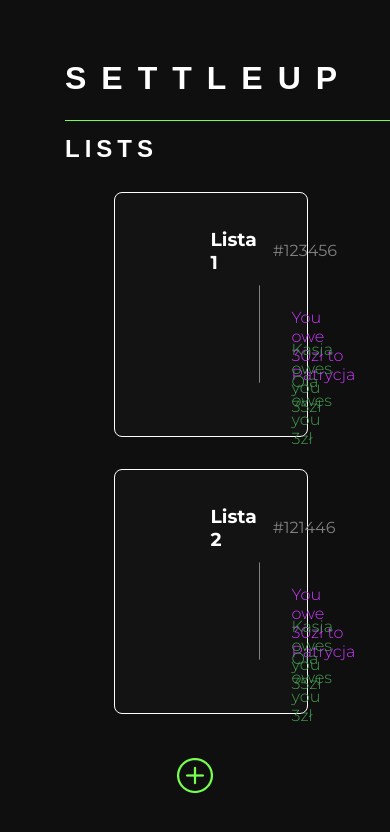
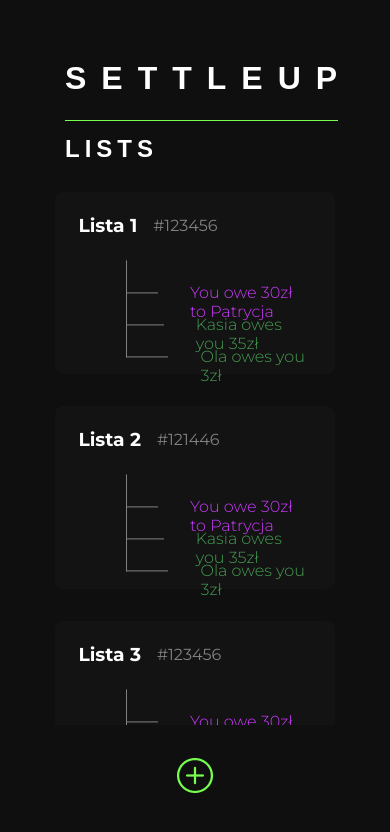
Before and after one commit to racxak/settle-up-app, a React (Create React App) app: page /lists in a window 390 px wide. Shown: the top 832 px of the page. Built offline with nearby package versions, Linux system fonts and the light colour scheme; a web font is replaced by a local one.

Commit message:
respo fix

```diff
--- a/src/App.css
+++ b/src/App.css
@@ -6,7 +6,7 @@
   --primary-color: #77FF4E;
   --secondary-color: #479E54;
   --accent-color: #CD3AFF;
-  --background-color-rgba: rgba(100, 100, 100, 0.5);
+  --background-color-rgba: rgba(109, 109, 109, 0.5);
   --container-color: #121312;
   --light-accent-color: #808280;
 
@@ -34,7 +34,8 @@
 }
 
 .divider{
-  width: 560px;
+  width: 70vw;
+  max-width: 560px;
   border-bottom: 1px solid var(--primary-color) ;
 }
 
--- a/src/App.js
+++ b/src/App.js
@@ -2,13 +2,14 @@
 import Auth from './components/auth/Auth';
 import { Routes, Route } from "react-router-dom";
 import ListsPage from './components/lists/ListsPage';
+import SingleList from './components/SingleList';
 
 function App() {
   return (
     <div className="App">
     <Routes>
 				<Route path="/" element={<Auth />}></Route>
-
+        <Route path="/list/:id" element={<SingleList />} />
 				<Route path="/lists" element={<ListsPage/>}></Route>
 		</Routes>
 
--- a/src/components/ListPanel.css
+++ b/src/components/ListPanel.css
@@ -1,9 +1,10 @@
 .list-panel-container{
   background-color: var(--container-color);
-  border: 1px solid white;
-  padding: 2rem 6rem 3rem 6rem;
+  /* border: 1px solid white; */
+  padding: 2vw 6vw 3vw 6vw;
   border-radius: 8px;
   margin: 1rem;
+
 }
 
 #list-name-id{
@@ -19,6 +20,7 @@
   color: var(--light-accent-color);
   margin-left: 1rem;
 }
+
 
 #owe{
   color: var(--accent-color);
--- a/src/components/ListPanel.jsx
+++ b/src/components/ListPanel.jsx
@@ -1,7 +1,9 @@
 import "./ListPanel.css"
 import Line from "../assets/line.png"
+import { useNavigate } from "react-router-dom";
 export default function ListPanel({name,id, iOwn, owned }){
-  return(<div className="list-panel-container">
+	const navigate = useNavigate();
+  return(<div onClick={() =>  navigate(`/list/${id}`, { state: { name, id, iOwn, owned} })} className="list-panel-container">
   <span id="list-name-id">
   <h3>{name}</h3>
   <p id="id">#{id}</p>
--- /dev/null
+++ b/src/components/SingleList.css
@@ -0,0 +1,38 @@
+
+.single-list-page{
+  height: 100vh;
+  width: 100vw;
+  flex-direction: column;
+  display: flex;
+  align-items: flex-start;
+}
+
+
+#page-header{
+  display: flex;
+  flex-direction: column;
+  align-items: flex-start;
+  margin-top: 4vh;
+  margin-left: 3vw;
+}
+
+#page-header h1{
+  margin-left: 0;
+  letter-spacing: 15px;
+  margin-bottom: 10px;
+}
+
+#list-id{
+  color: var(--background-color-rgba);
+  margin-left: 2rem;
+  margin-top: 10px;
+}
+#list-name{
+  margin-top: 10px;
+  letter-spacing: 5px;
+}
+
+#debts{
+  margin-right: auto;
+  margin-top: 20vh;
+}
--- /dev/null
+++ b/src/components/SingleList.jsx
@@ -0,0 +1,40 @@
+import { useLocation } from 'react-router-dom';
+import "./SingleList.css"
+export default function SingleList(){
+  const location = useLocation();
+  const { name, id, iOwn, owned } = location.state;
+
+
+
+return(
+  <div className="single-list-page">
+     <div id="page-header">
+     <h1>SETTLEUP</h1>
+      <div className='divider'> </div>
+      <span id='horizontal-layout' className='placement'><h2 id="list-name">{name} </h2><h2 id="list-id">#{id}</h2></span>
+      </div>
+      <div id="debts">
+      {iOwn.map(item => (
+      <span id="horizontal-layout"> <div id="line"></div><p id="owe" key={item.name}> You owe {item.amount}zł to {item.name}  </p></span>
+      ))}
+
+      {owned.map(item => (
+       <span id="horizontal-layout">  <div id="line"></div><p id="owes" key={item.name}> {item.name} owes you {item.amount}zł</p> </span>
+      ))}
+      </div>
+    </div>
+  );
+  };
+  // return (
+  //     <div>
+  //         <h1>{name}</h1>
+  //         <ul>
+  //             {iOwn.map((item, index) => (
+  //                 <li key={index}>You owe {item.amount} zł to {item.name}</li>
+  //             ))}
+  //             {owned.map((item, index) => (
+  //                 <li key={index}>{item.name} owes you {item.amount} zł</li>
+  //             ))}
+  //         </ul>
+  //     </div>
+  // );
--- a/src/components/auth/Auth.css
+++ b/src/components/auth/Auth.css
@@ -1,6 +1,6 @@
 .main-title {
-	font-size: 73px;
-	letter-spacing: 35px;
+	font-size: clamp(2.5rem, 6vw, 5rem);
+	letter-spacing: clamp(1rem, 4vw, 3rem);;
 	position: relative;
 	animation-name: title;
 	animation-duration: 4s;
--- a/src/components/lists/ListsPage.css
+++ b/src/components/lists/ListsPage.css
@@ -29,13 +29,12 @@
 .lists-container{
   display: flex;
   flex-direction: column;
+  align-items: center;
   margin: auto;
   margin-top: 11rem;
-  width: 50vw;
   max-height: 65vh;
   overflow-y: scroll;
-  padding-left: 24vw;
-  padding-right: 24vw;
+  padding: 0  clamp(0vw, 10vw, 10vw);
 }
 
 .empty-info{
--- a/src/components/lists/ListsPage.jsx
+++ b/src/components/lists/ListsPage.jsx
@@ -60,7 +60,7 @@
     <h1>SETTLEUP</h1>
     <div className='divider divider-position'> </div>
     <h2>LISTS</h2>
-    {lists && <div id='scrollbar' className='screolbar lists-container'>
+    {lists && <div id='scrollbar' className='lists-container'>
       {lists.map((list)=><ListPanel index={list.id} name={list.name} id={list.id}  iOwn={list.i_own} owned={list.owned}> </ListPanel>)}
        </div>}
 
```
